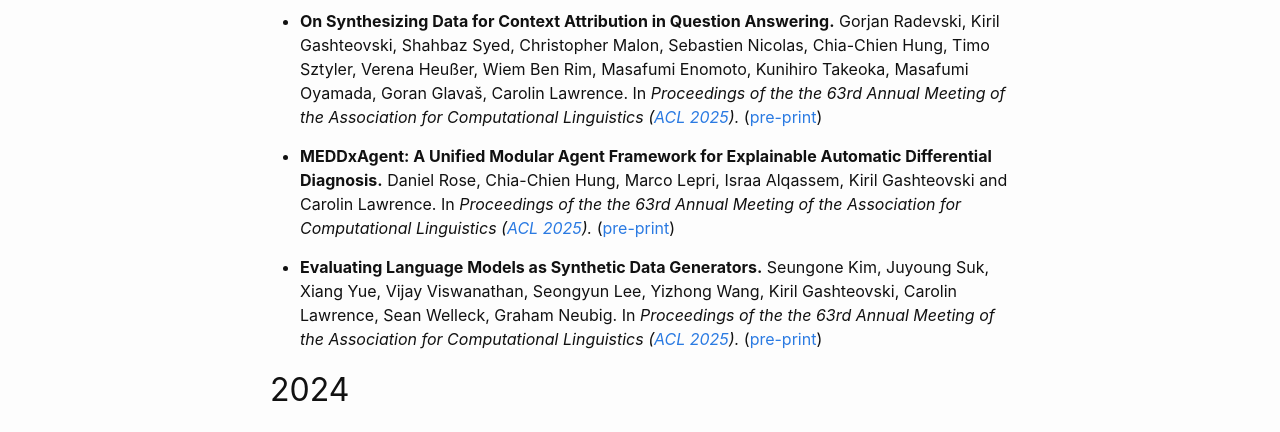
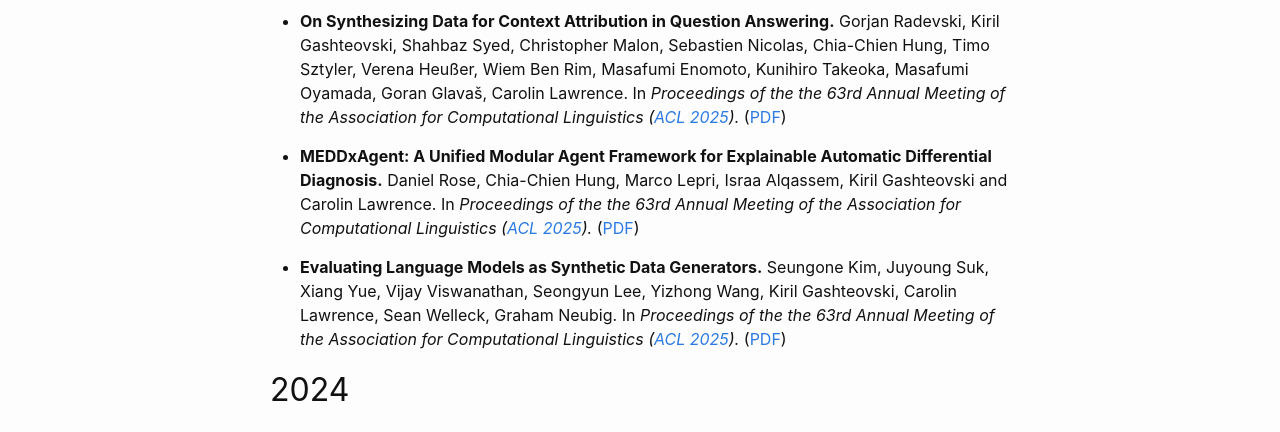
Before and after one commit to carolinlawrence/carolinlawrence.github.io, a Jekyll site: the page built from publications.markdown, in a window 1280 px wide and 900 px high. Shown: the part 218-650 px from the top of the window. Built offline with Jekyll 4.4.1, drawn with Linux system fonts in a browser that asks for light colours.

Commit message:
Update publications.markdown

```diff
--- a/publications.markdown
+++ b/publications.markdown
@@ -7,10 +7,10 @@ layout: page
 ## 2025
 <ul>
 <p><li><b>On Synthesizing Data for Context Attribution in Question Answering.</b> Gorjan Radevski, Kiril Gashteovski, Shahbaz Syed, Christopher Malon, Sebastien Nicolas, Chia-Chien Hung, Timo Sztyler, Verena Heußer, Wiem Ben Rim, Masafumi Enomoto, Kunihiro Takeoka, Masafumi Oyamada, Goran Glavaš, Carolin Lawrence. In <i> Proceedings of the the 63rd Annual Meeting of the Association for Computational Linguistics
- (<a href="https://2025.aclweb.org/">ACL 2025</a>).</i> (<a href="https://arxiv.org/pdf/2504.05317">pre-print</a>) </li></p>
-    <p><li><b>MEDDxAgent: A Unified Modular Agent Framework for Explainable Automatic Differential Diagnosis.</b> Daniel Rose, Chia-Chien Hung, Marco Lepri, Israa Alqassem, Kiril Gashteovski and Carolin Lawrence. In <i> Proceedings of the the 63rd Annual Meeting of the Association for Computational Linguistics (<a href="https://2025.aclweb.org/">ACL 2025</a>).</i> (<a href="https://arxiv.org/pdf/2502.19175">pre-print</a>) </li></p>
+ (<a href="https://2025.aclweb.org/">ACL 2025</a>).</i> (<a href="https://aclanthology.org/2025.acl-long.828/">PDF</a>) </li></p>
+    <p><li><b>MEDDxAgent: A Unified Modular Agent Framework for Explainable Automatic Differential Diagnosis.</b> Daniel Rose, Chia-Chien Hung, Marco Lepri, Israa Alqassem, Kiril Gashteovski and Carolin Lawrence. In <i> Proceedings of the the 63rd Annual Meeting of the Association for Computational Linguistics (<a href="https://2025.aclweb.org/">ACL 2025</a>).</i> (<a href="https://aclanthology.org/2025.acl-long.677/">PDF</a>) </li></p>
     <p><li><b>Evaluating Language Models as Synthetic Data Generators.</b> Seungone Kim, Juyoung Suk, Xiang Yue, Vijay Viswanathan,
-Seongyun Lee, Yizhong Wang, Kiril Gashteovski, Carolin Lawrence, Sean Welleck, Graham Neubig. In <i> Proceedings of the the 63rd Annual Meeting of the Association for Computational Linguistics (<a href="https://2025.aclweb.org/">ACL 2025</a>).</i> (<a href="https://arxiv.org/pdf/2412.03679">pre-print</a>) </li></p>
+Seongyun Lee, Yizhong Wang, Kiril Gashteovski, Carolin Lawrence, Sean Welleck, Graham Neubig. In <i> Proceedings of the the 63rd Annual Meeting of the Association for Computational Linguistics (<a href="https://2025.aclweb.org/">ACL 2025</a>).</i> (<a href="https://aclanthology.org/2025.acl-long.320/">PDF</a>) </li></p>
 </ul>
 
 ## 2024
```
